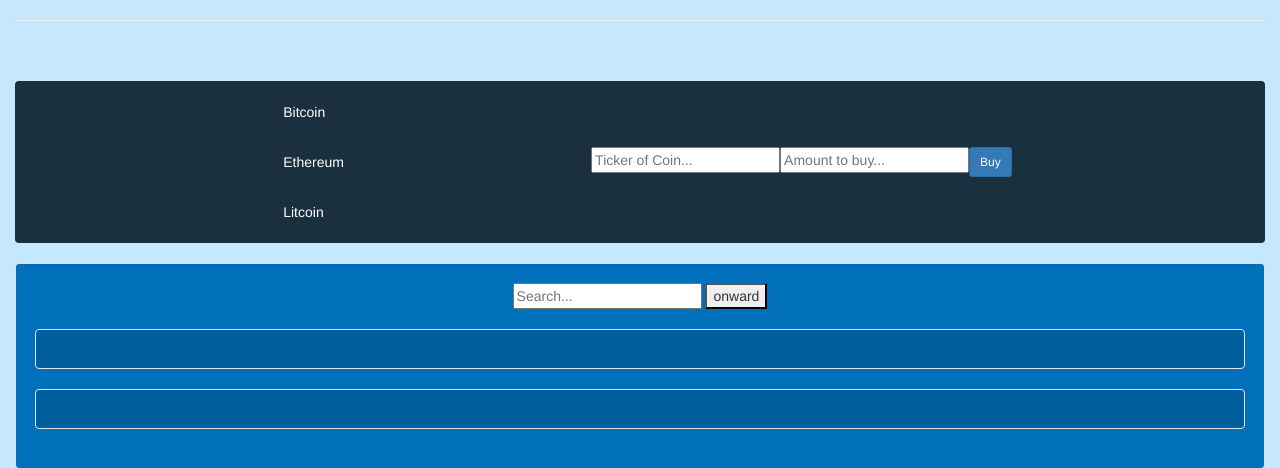
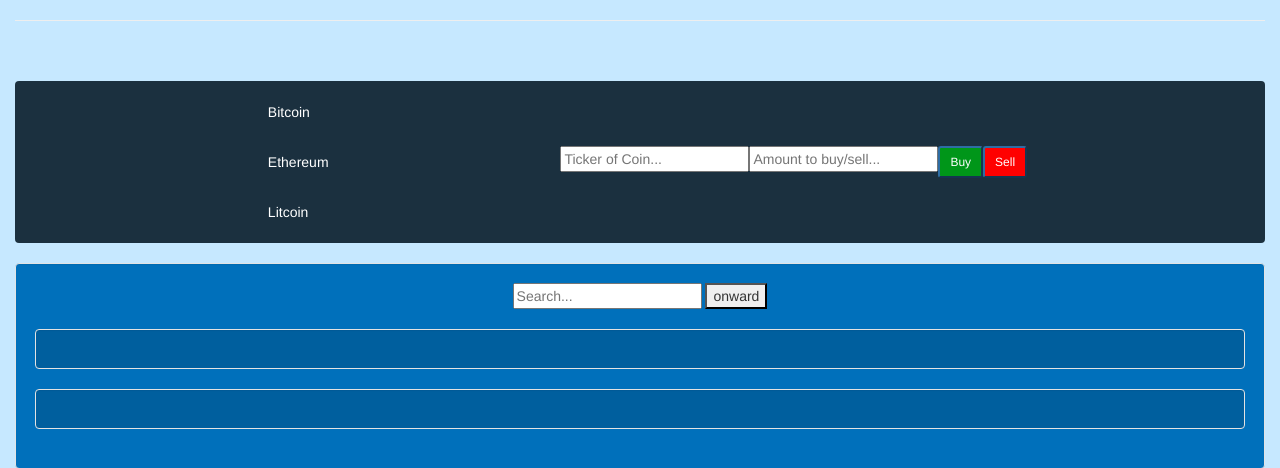
Before and after one commit to samfoxcode/Cryptocurrency-Trading-Website, a Django app: page /account/ in a window 1280 px wide. Shown: the part 59-527 px from the top of the page. Run offline with Django 3.2, Linux system fonts and the light colour scheme; data that the repository does not hold is empty; some libraries are stand-ins or nearby versions.

Commit message:
merged marc's sell update

```diff
--- a/account/urls.py
+++ b/account/urls.py
@@ -10,5 +10,6 @@
     path('contact/', views.contact, name='contact'),
     path('logout/',views.logout_view,name = 'logout'),
     path('buy/', views.buy, name='buy'),
+    path('sell/', views.sell, name='sell'),
     path('load_info/', views.load_info, name='load_info')
 ]
--- a/templates/account/signedinhome.html
+++ b/templates/account/signedinhome.html
@@ -128,9 +128,20 @@
                         <a href="/account/signedinhome" style="color: rgb(255, 255, 255)">Litcoin</a>
                     </li>
                 </ul>
+                <style>
+                    .sell_btn {
+                        background: rgb(255, 0, 0);
+                        /* use your color here */
+                    }
+                    .buy_btn {
+                        background: rgb(0, 150, 25);
+                        /* use your color here */
+                    }
+                </style>
                 <form type="post" method="post" action="{%url 'buy' %}" style="margin: 0">{% csrf_token %}
-                    <button id="buy_submit" class="btn btn-primary btn-sm" type="submit" style="float: right;">Buy</button>
-                    <input id="buy_box" type="text" name="buy_box" placeholder="Amount to buy..." style="float: right;">
+                    <button id="sell_submit" class="sell_btn btn-primary btn-sm" type="submit" style="float: right;" formaction="{%url 'sell' %}">Sell</button>
+                    <button id="buy_submit" class="buy_btn btn-primary btn-sm" type="submit" style="float: right;">Buy</button>
+                    <input id="buy_box" type="text" name="buy_box" placeholder="Amount to buy/sell..." style="float: right;">
                     <input id="ticker_box" type="text" name="ticker_box" placeholder="Ticker of Coin..." style="float: right;">
                 </form>
             </div>
@@ -151,7 +162,7 @@
                         <h5 style="color: rgb(255, 255, 255)">${{coin.current_price}}</h5>
                         <a href={{coin.website}} style="color: rgb(255, 255, 255)">{{coin.website}}</a>
                         {% endfor %} {% endif %}
-                </center>
+                    </center>
                 </div>
                 <div class="well bs-sidebar" id="sidebar" style="background-color:#005f9e">
                     <center>
@@ -159,7 +170,7 @@
                         <h5 style="color: rgb(255, 255, 255)">Congrats! You own {{curr_amounts.amount}}</h5>
                         <h5 style="color: rgb(255, 255, 255)"> of {{curr_amounts.ticker}} now</h5>
                         {% endif %}
-                </center>
+                    </center>
                 </div>
             </center>
         </div>
```
Also changed, not shown: 1 other file.
